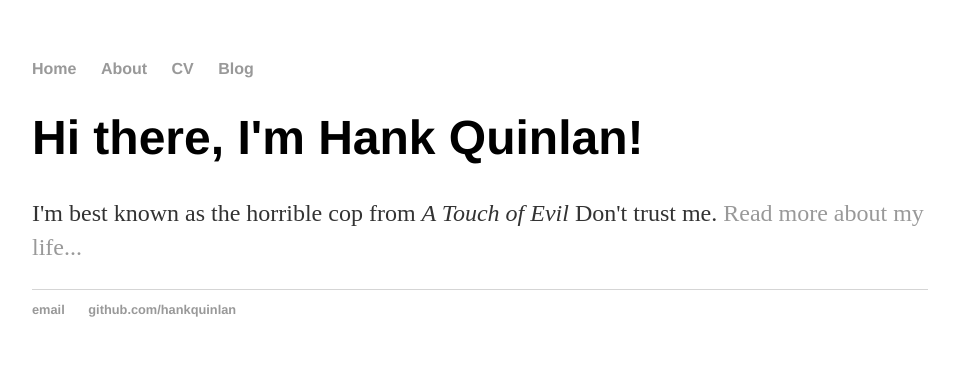
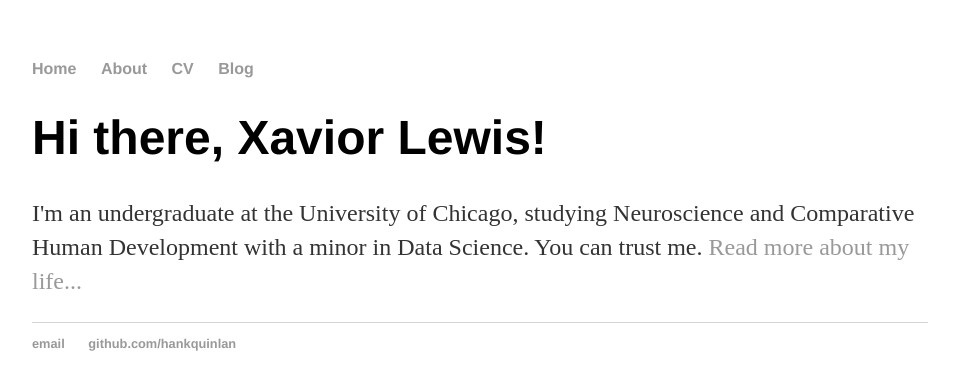
Before and after one commit to xaviorlewis/xaviorlewis.github.io, a Jekyll site: the page built from index.html, in a window 1280 px wide. Shown: the top 390 px of the page, without its empty margins (160-1115 px from the left). Built offline with Jekyll 4.4.1, drawn with Linux system fonts in a browser that asks for light colours.

Commit message:
Update index.html

```diff
--- a/index.html
+++ b/index.html
@@ -3,6 +3,6 @@ layout: default
 title: Xavior Lewis
 ---
 <div class="blurb">
-	<h1>Hi there, I'm Hank Quinlan!</h1>
-	<p>I'm best known as the horrible cop from <em>A Touch of Evil</em> Don't trust me. <a href="/about">Read more about my life...</a></p>
+	<h1>Hi there, Xavior Lewis!</h1>
+	<p>I'm an undergraduate at the University of Chicago, studying Neuroscience and Comparative Human Development with a minor in Data Science. You can trust me. <a href="/about">Read more about my life...</a></p>
 </div><!-- /.blurb -->
```
